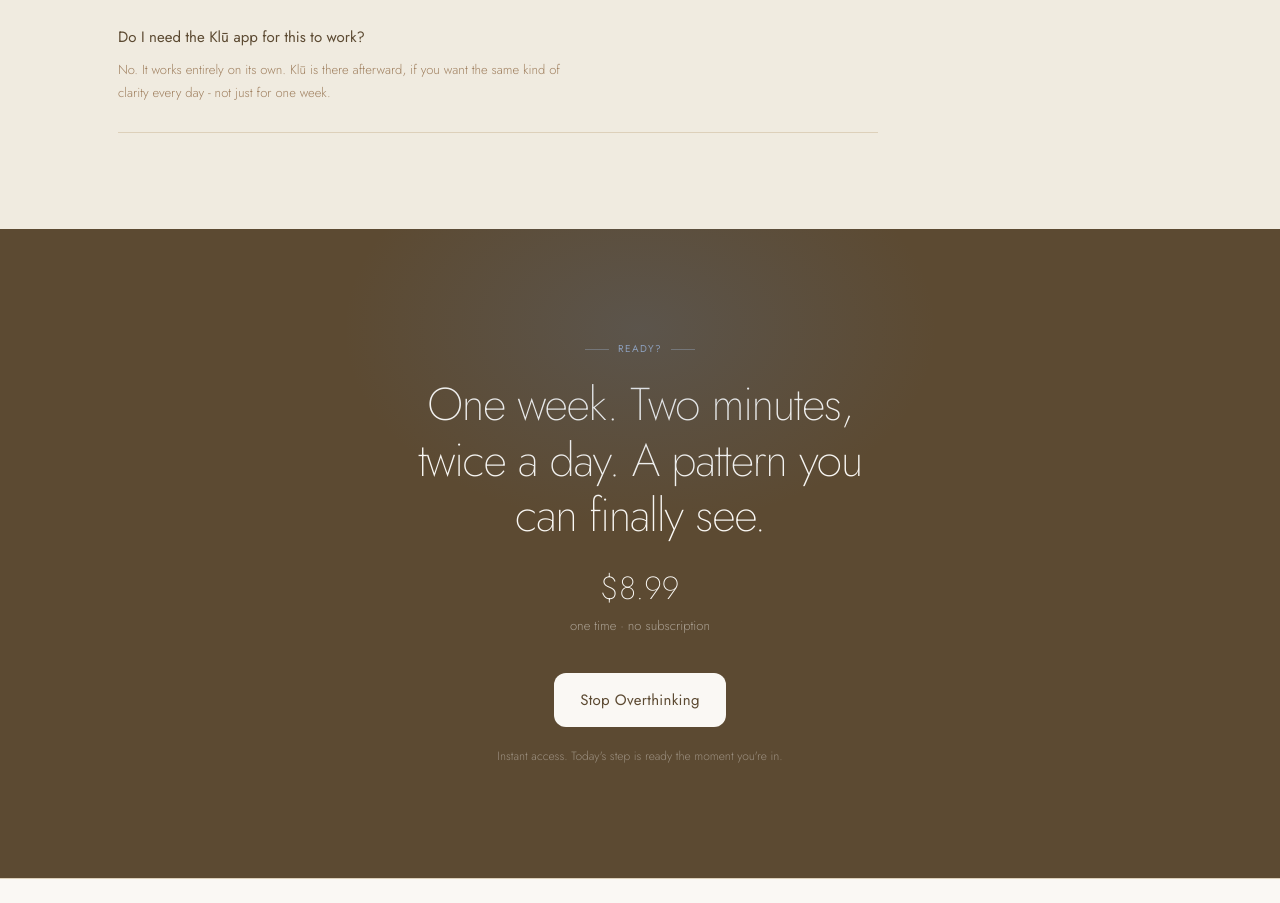
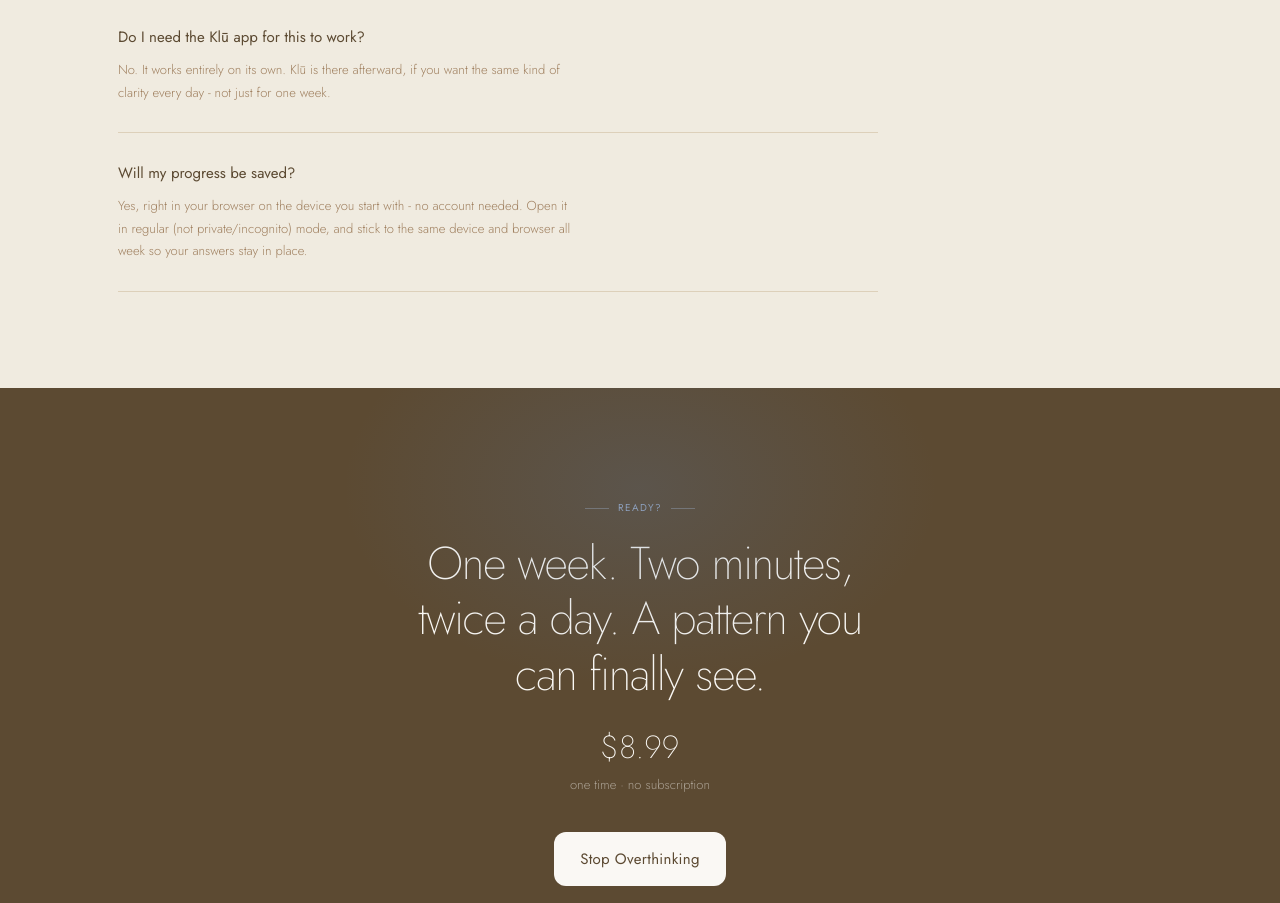
Before and after one commit to KLU-APP/klu-landing, a plain HTML site: page index.html in a window 1280 px wide. Shown: the part 3422-4325 px from the top of the page. Drawn offline with Linux system fonts and the light colour scheme.

Commit message:
Add files via upload

```diff
--- a/index.html
+++ b/index.html
@@ -373,6 +373,10 @@ footer { background:var(--espresso); border-top:.5px solid rgba(250,248,244,.08)
       <div class="faq-q">Do I need the Klū app for this to work?</div>
       <div class="faq-a">No. It works entirely on its own. Klū is there afterward, if you want the same kind of clarity every day - not just for one week.</div>
     </div>
+    <div class="faq-item reveal reveal-delay-4">
+      <div class="faq-q">Will my progress be saved?</div>
+      <div class="faq-a">Yes, right in your browser on the device you start with - no account needed. Open it in regular (not private/incognito) mode, and stick to the same device and browser all week so your answers stay in place.</div>
+    </div>
   </div>
 </div>
 </section>
```
